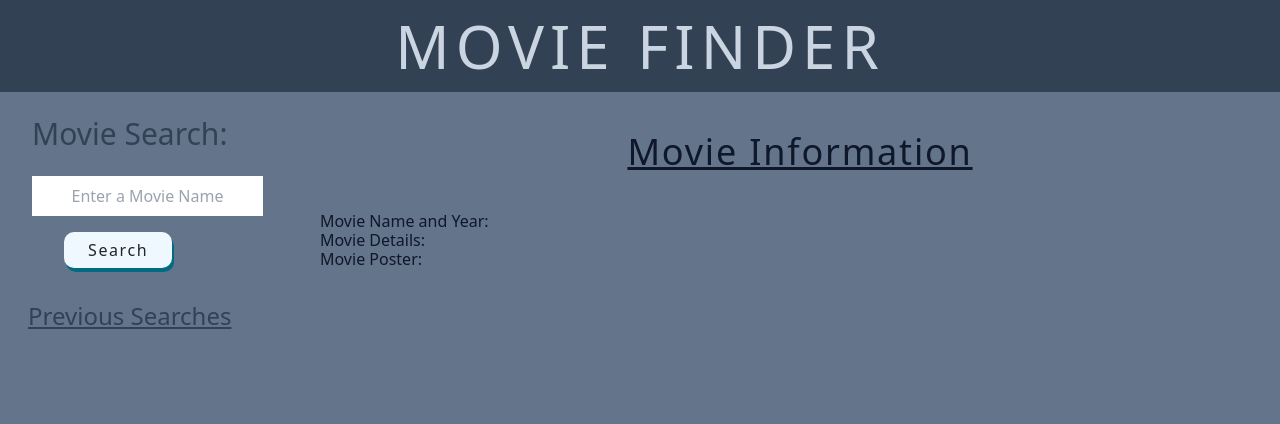
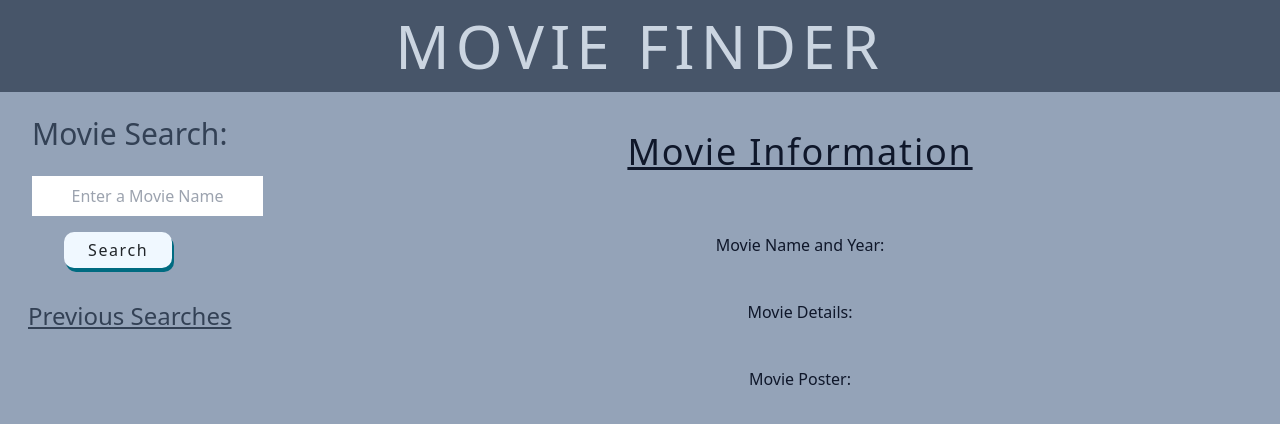
Before and after one commit to DevWes91/Group-Project-1, a plain HTML site: page index.html in a window 1280 px wide. Drawn offline with nearby package versions, Linux system fonts and the light colour scheme.

Commit message:
center movie info/addbox shadow to poster on hover

```diff
--- a/index.html
+++ b/index.html
@@ -12,9 +12,9 @@
   <link rel="stylesheet" href="./assets/css/output.css">
   <title>Movie Finder</title>
 </head>
-<body class="bg-slate-500">
+<body class="bg-slate-400">
   <header>
-    <h1 class="text-slate-300 text-6xl font-light text-center bg-slate-700 py-3 tracking-widest">
+    <h1 class="text-slate-300 text-6xl font-light text-center bg-slate-600 py-3 tracking-widest">
       MOVIE FINDER
     </h1>
   </header>
@@ -33,7 +33,7 @@
           placeholder="Enter a Movie Name">
         <br>
         <!-- Movie Search Execution Button -->
-        <button type="button" class="search-btn ml-16 px-4 tracking-widest hover:bg-slate-400 hover:text-slate-200" id="searchbtn" onclick="getUserMovie()">Search</button>
+        <button type="button" class="search-btn ml-16 px-4 tracking-widest hover:bg-slate-400 hover:text-slate-200 cursor-pointer" id="searchbtn" onclick="getUserMovie()">Search</button>
         </section>
       </section>
       <section>
@@ -42,21 +42,21 @@
         </h3>
       </section>
     </aside>
-    <main class="text-slate-900">
-      <h3 class="text-4xl text-center py-10 underline tracking-wider">
+    <main class="text-slate-900 text-center">
+      <h3 class="text-4xl py-10 underline tracking-wider">
         Movie Information
       </h3>
-      <section id="current-movie">
+      <section id="current-movie" class="py-4">
         <h4>Movie Name and Year: </h4>
         <section id="movie-summary"></section>
       </section>
-      <section>
+      <section class="py-4">
         <h4>Movie Details: </h4>
         <section id="movie-details"></section>
       </section>
       <section>
-        <h4 class="">Movie Poster: </h4>
-        <section id="movie-poster" class="h-1/2 w-1/2"></section>
+        <h4 class="py-4">Movie Poster: </h4>
+        <section id="movie-poster" class="h-1/2 w-1/2 ml-48 hover:shadow-2xl shadow-amber-950/50"></section>
       </section>
     </main>
   </div>
```
Also changed, not shown: assets/css/output.css.
